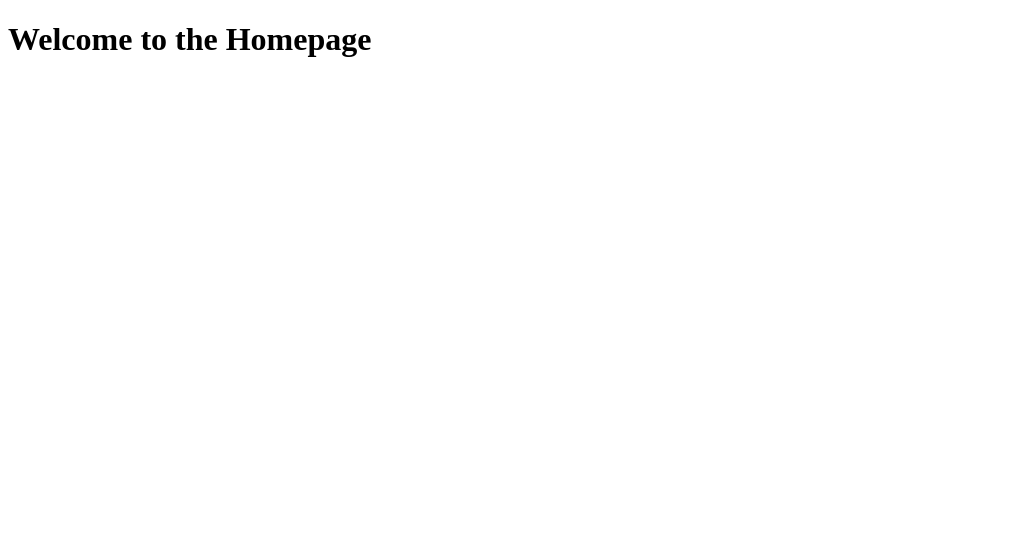
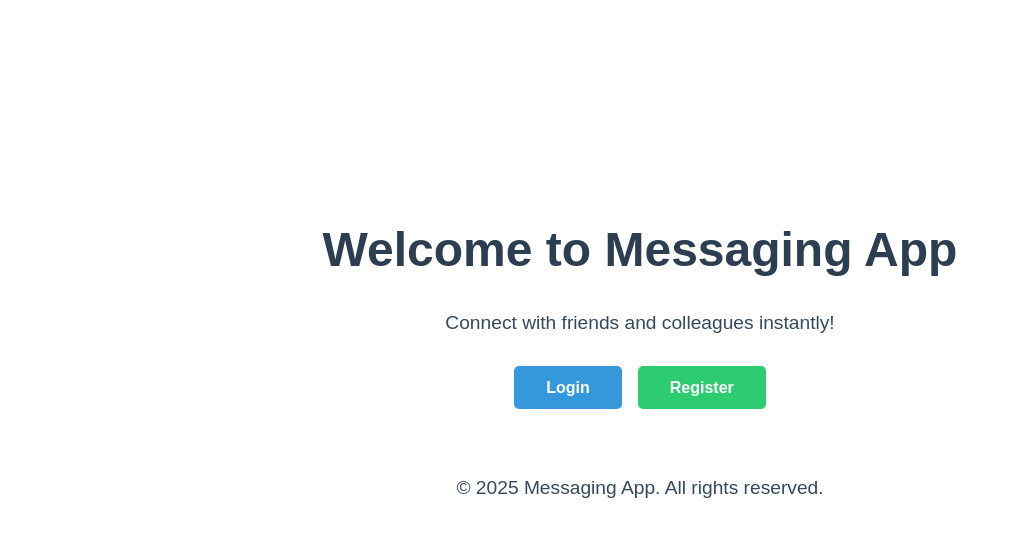
Before and after one commit to koyler88/Messaging-App, a React (Vite) app in the folder frontend/: page / in a window 1280 px wide. Shown: the top 536 px of the page, without its empty margins (0-1011 px from the left). Built offline with nearby package versions, Linux system fonts and the light colour scheme.

Commit message:
feat(frontend): create Home.jsx page and styling

```diff
--- a/frontend/src/pages/Home.jsx
+++ b/frontend/src/pages/Home.jsx
@@ -1,3 +1,20 @@
+import { Link } from "react-router-dom";
+import "../styles/Home.css";
+
 export default function Home() {
-  return <h1>Welcome to the Homepage</h1>;
+  return (
+    <div className="home-container">
+      <h1>Welcome to Messaging App</h1>
+      <p>Connect with friends and colleagues instantly!</p>
+
+      <div className="home-buttons">
+        <Link to="/login" className="btn login-btn">Login</Link>
+        <Link to="/register" className="btn register-btn">Register</Link>
+      </div>
+
+      <div className="home-footer">
+        <p>© 2025 Messaging App. All rights reserved.</p>
+      </div>
+    </div>
+  );
 }
--- /dev/null
+++ b/frontend/src/styles/Home.css
@@ -0,0 +1,59 @@
+.home-container {
+  display: flex;
+  flex-direction: column;
+  align-items: center;
+  justify-content: center;
+  min-height: 80vh;
+  text-align: center;
+  font-family: Arial, sans-serif;
+  padding: 2rem;
+}
+
+.home-container h1 {
+  font-size: 3rem;
+  margin-bottom: 1rem;
+  color: #2c3e50;
+}
+
+.home-container p {
+  font-size: 1.2rem;
+  margin-bottom: 2rem;
+  color: #34495e;
+}
+
+.home-buttons {
+  display: flex;
+  gap: 1rem;
+  margin-bottom: 3rem;
+}
+
+.btn {
+  padding: 0.8rem 2rem;
+  border-radius: 5px;
+  text-decoration: none;
+  font-weight: bold;
+  transition: background-color 0.2s, color 0.2s;
+}
+
+.login-btn {
+  background-color: #3498db;
+  color: white;
+}
+
+.login-btn:hover {
+  background-color: #2980b9;
+}
+
+.register-btn {
+  background-color: #2ecc71;
+  color: white;
+}
+
+.register-btn:hover {
+  background-color: #27ae60;
+}
+
+.home-footer {
+  font-size: 0.9rem;
+  color: #7f8c8d;
+}
```
